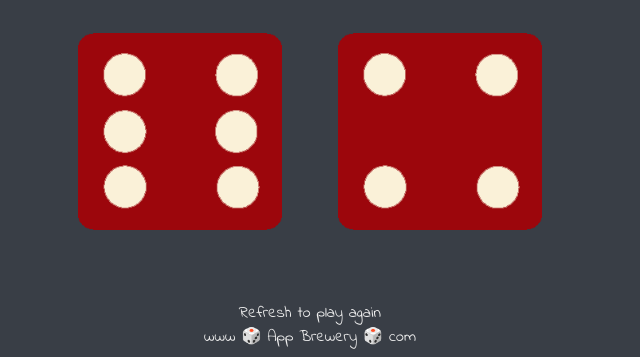
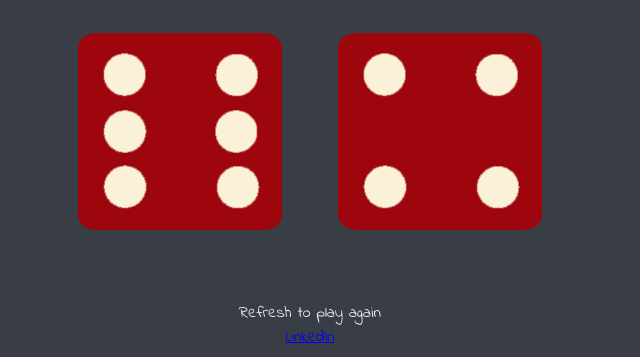
Before and after one commit to TWilliams25/Dice-Game, a plain HTML site: page index.html in a window 1280 px wide. Shown: the part 462-819 px from the top of the page, without its empty margins (330-970 px from the left). Drawn offline with Linux system fonts and the light colour scheme.

Commit message:
Update index.html

```diff
--- a/index.html
+++ b/index.html
@@ -29,6 +29,6 @@
     <div class="">
       Refresh to play again
     </div>
-    www 🎲 App Brewery 🎲 com
+    <a href="https://www.linkedin.com/in/tyler-w-a2b7a8132/">LinkedIn</a>
   </footer>
 </html>
```
